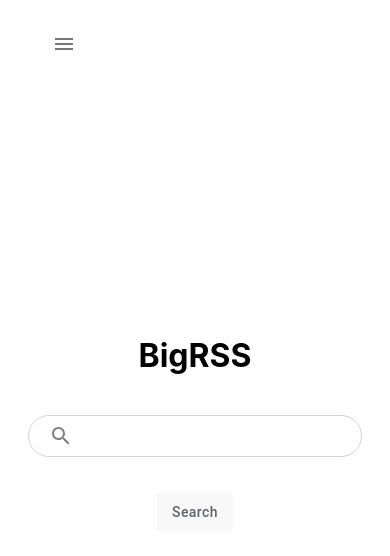
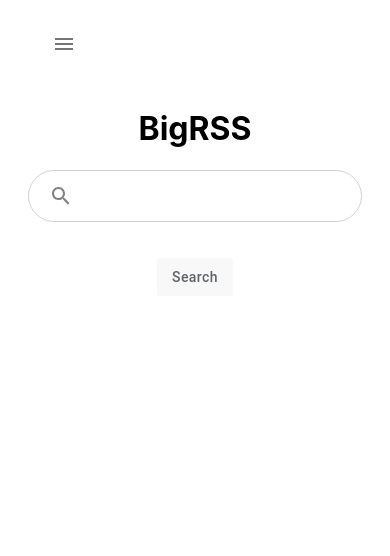
Before and after one commit to Mozzo1000/bigrss, a React (Create React App) app in the folder frontend/bigrss-web/: page / in a window 390 px wide. Shown: the top 556 px of the page. Built offline with nearby package versions, Linux system fonts and the light colour scheme.

Commit message:
Fix searchbar look

```diff
--- a/frontend/bigrss-web/src/components/Search.css
+++ b/frontend/bigrss-web/src/components/Search.css
@@ -7,7 +7,6 @@
     border-radius: 999px;
     width: 75vw;
     margin: 0 auto;
-    margin-top: 40px;
     max-width: 560px;
   }
 
@@ -53,16 +52,3 @@
   .search-buttons-hidden {
     display: none !important;
 }
-
-
-  @media screen and (max-width: 750px) {
-    .search {
-      max-width: 560px;
-    }
-    .search-input > input:focus {
-      outline: none;
-    }
-    .search-input {
-      height: 20px;
-    }
-  }
--- a/frontend/bigrss-web/src/pages/Home.js
+++ b/frontend/bigrss-web/src/pages/Home.js
@@ -1,14 +1,12 @@
 import React from 'react'
 import './Home.css';
 import Search from '../components/Search';
-import { Container, Box } from "@material-ui/core";
+import { Container } from "@material-ui/core";
 
 function Home() {
     return (
         <Container>
-            <Box display="flex" direction="column" justifyContent="center" alignItems="center" minHeight="80vh">
-                <Search />
-            </Box>
+            <Search />
         </Container>
     )
 }
--- a/frontend/bigrss-web/src/pages/SearchPage.js
+++ b/frontend/bigrss-web/src/pages/SearchPage.js
@@ -14,7 +14,7 @@ function SearchPage() {
     return (
         <div>
             <div className="search-page-header">
-            <Grid container spacing={3} direction="row" justifyContent="center" alignItems="center">
+            <Grid container spacing={3} direction="row" justifyContent="center" alignItems="baseline">
                 <Hidden smDown>
                     <Grid item>
                         <Link to="/"><h2>BigRSS</h2></Link>
```
